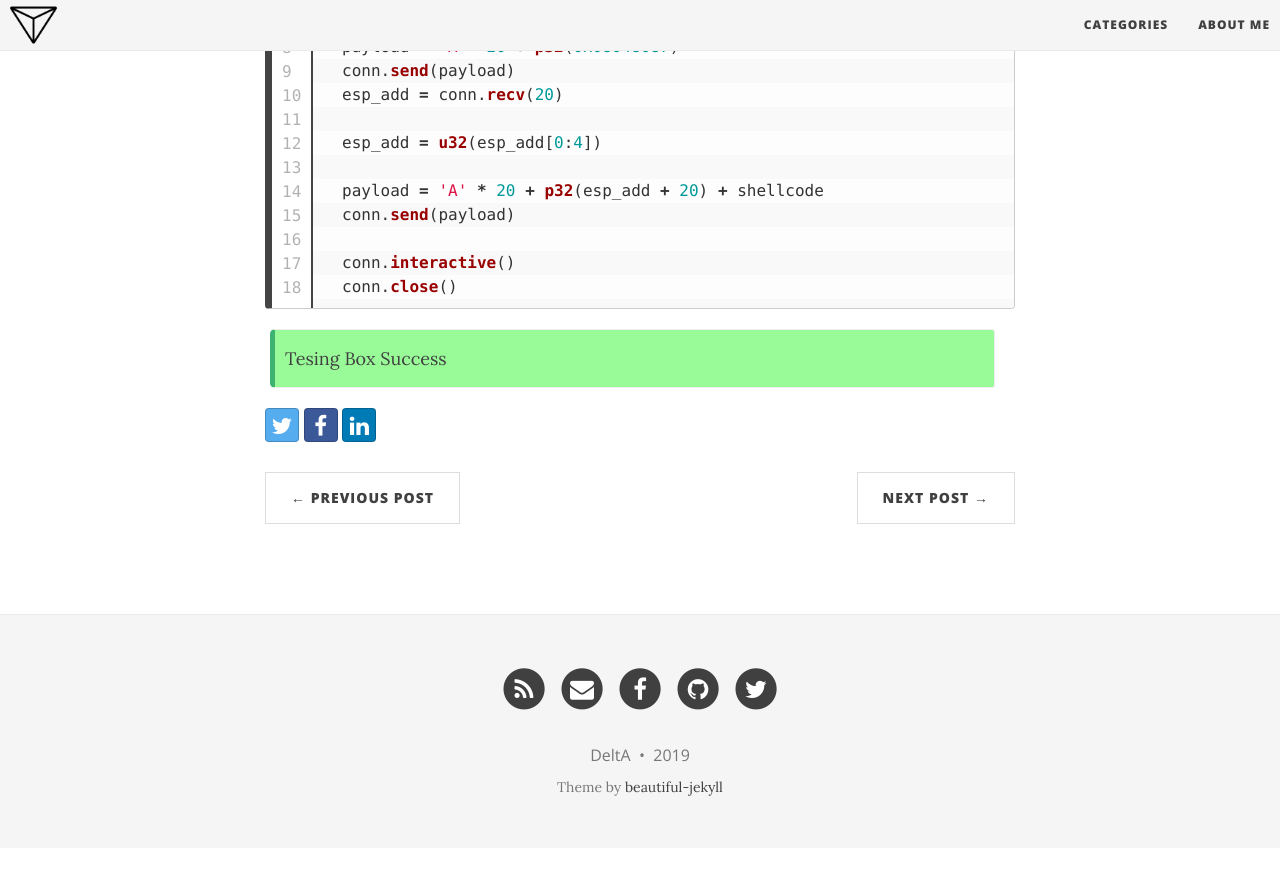
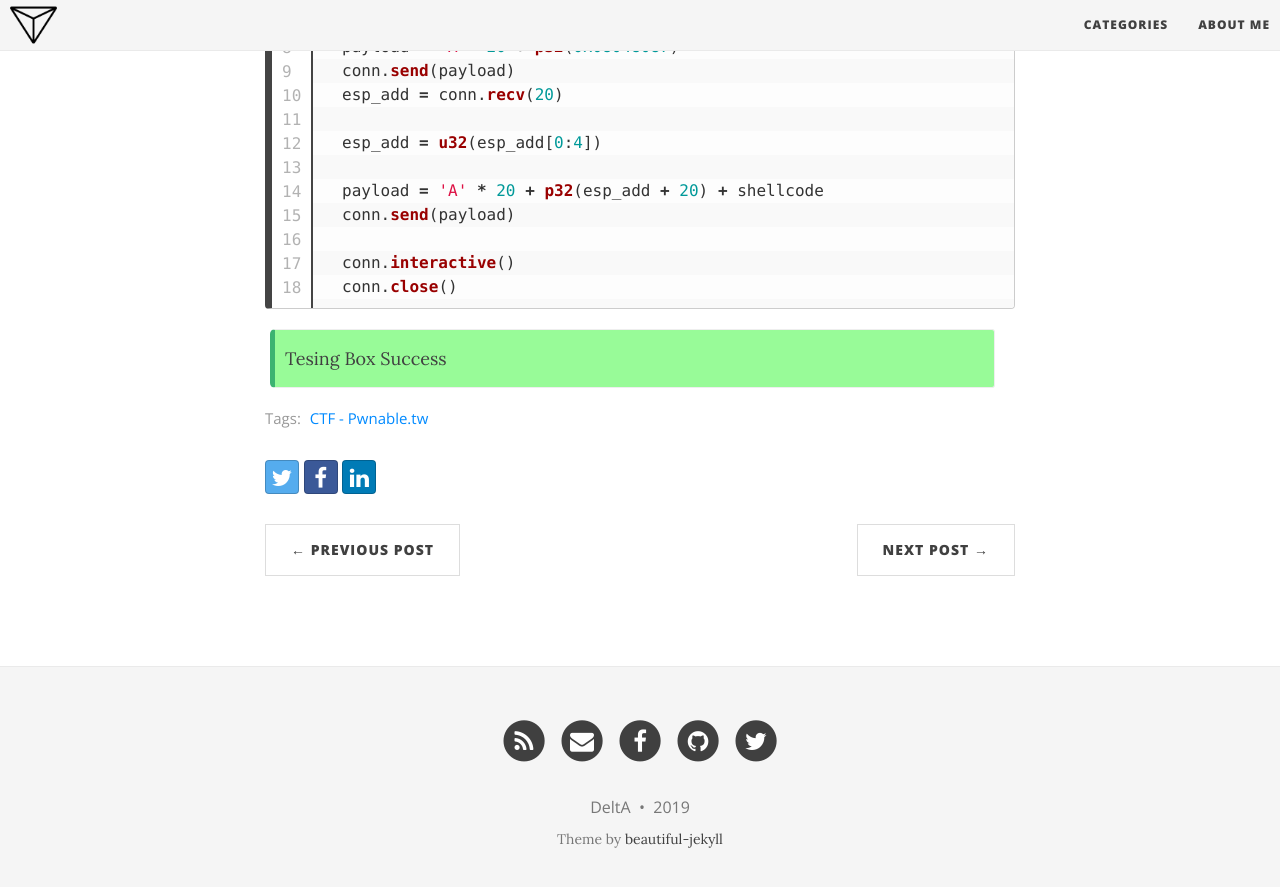
Before and after one commit to Delt-A/delt-a.github.io, a Jekyll site: the page built from _posts/2019-04-08-pwnable-tw-start.md, in a window 1280 px wide and 900 px high, scrolled down 2156 px. Shown: the top 887 px of the window. Built offline with Jekyll 4.4.1, drawn with Linux system fonts in a browser that asks for light colours; nearby versions of some CDN libraries; before the commit the page ends 3004 px from its top, so only the background shows below that.

Commit message:
Update 2019-04-08-pwnable-tw-start.md

```diff
--- a/_posts/2019-04-08-pwnable-tw-start.md
+++ b/_posts/2019-04-08-pwnable-tw-start.md
@@ -6,6 +6,8 @@ categories:
   - Pwnable.tw
 published: true
 subtitle: It’s the first step that counts
+tags:
+  - CTF - Pwnable.tw
 ---
 >Start \[100 pts]
 Just a start.
```
